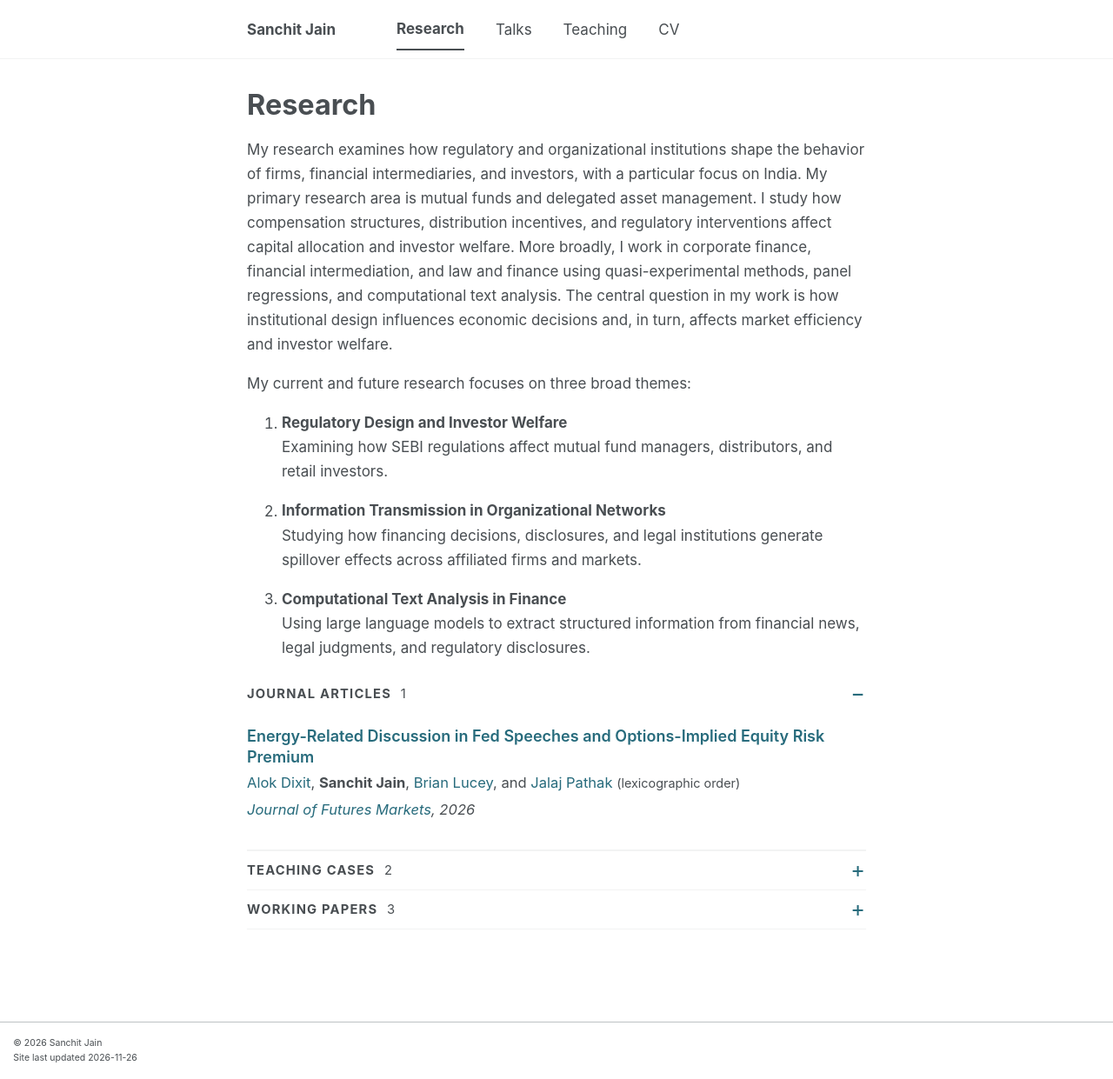
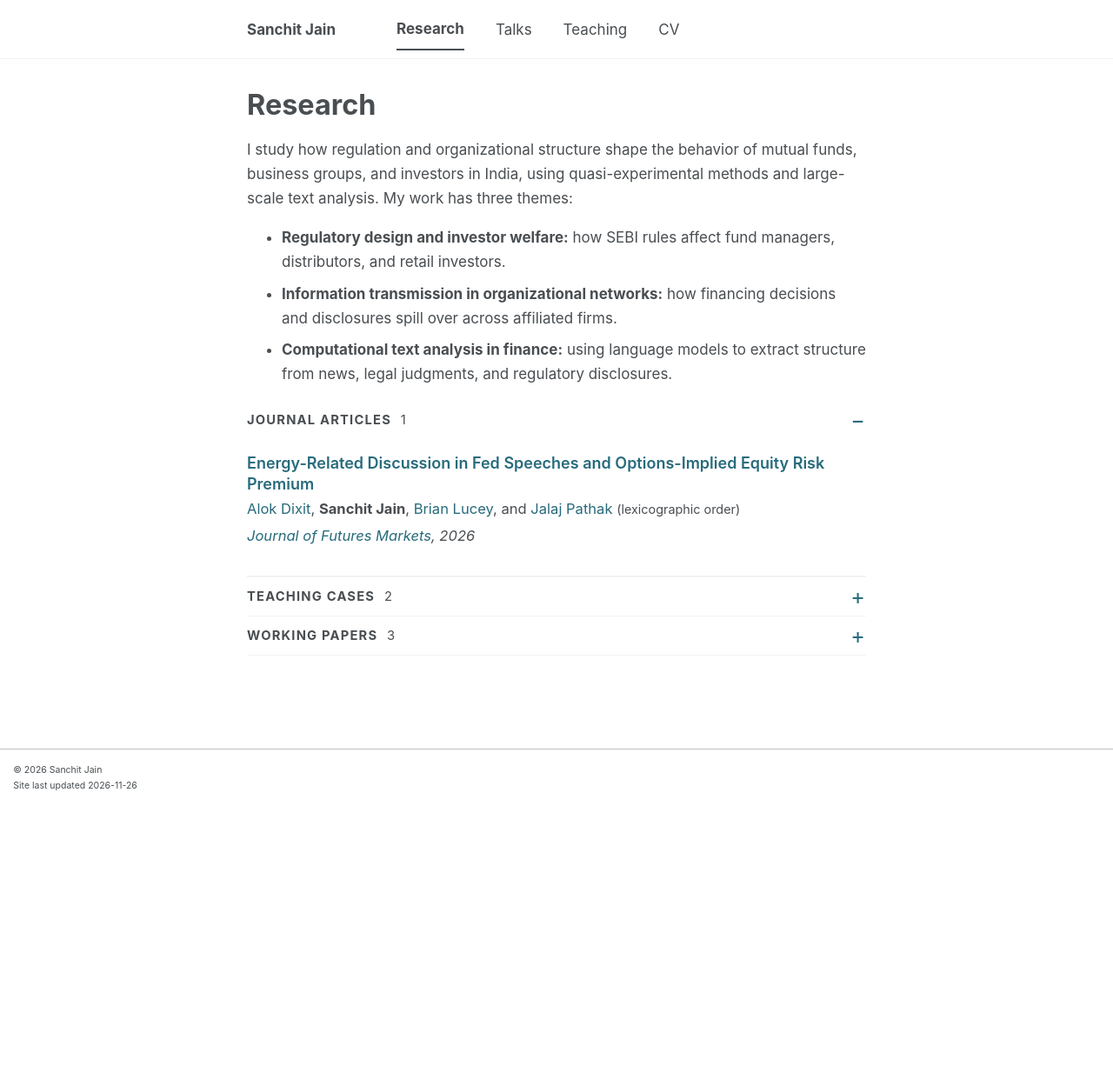
Before and after one commit to casanchitjain/casanchitjain.github.io, a Jekyll site: the page built from _pages/research.md, in a window 1280 px wide and 1241 px high. Shown: the whole window at 87% size. Built offline with Jekyll 4.4.1, drawn with Linux system fonts in a browser that asks for light colours; a script bundle is joined from its source files by our own code; library files that are not in the unit come from our copies.

Commit message:
Shorten the Research page introduction
One short paragraph and three bulleted themes in place of the long text, so the
category sections start higher on the page.

```diff
--- a/_pages/research.md
+++ b/_pages/research.md
@@ -5,18 +5,11 @@ permalink: /research/
 author_profile: true
 ---
 
-My research examines how regulatory and organizational institutions shape the behavior of firms, financial intermediaries, and investors, with a particular focus on India. My primary research area is mutual funds and delegated asset management. I study how compensation structures, distribution incentives, and regulatory interventions affect capital allocation and investor welfare. More broadly, I work in corporate finance, financial intermediation, and law and finance using quasi-experimental methods, panel regressions, and computational text analysis. The central question in my work is how institutional design influences economic decisions and, in turn, affects market efficiency and investor welfare.
+I study how regulation and organizational structure shape the behavior of mutual funds, business groups, and investors in India, using quasi-experimental methods and large-scale text analysis. My work has three themes:
 
-My current and future research focuses on three broad themes:
-
-1. **Regulatory Design and Investor Welfare**
-   Examining how SEBI regulations affect mutual fund managers, distributors, and retail investors.
-
-2. **Information Transmission in Organizational Networks**
-   Studying how financing decisions, disclosures, and legal institutions generate spillover effects across affiliated firms and markets.
-
-3. **Computational Text Analysis in Finance**
-   Using large language models to extract structured information from financial news, legal judgments, and regulatory disclosures.
+- **Regulatory design and investor welfare:** how SEBI rules affect fund managers, distributors, and retail investors.
+- **Information transmission in organizational networks:** how financing decisions and disclosures spill over across affiliated firms.
+- **Computational text analysis in finance:** using language models to extract structure from news, legal judgments, and regulatory disclosures.
 
 {% include base_path %}
 
```
